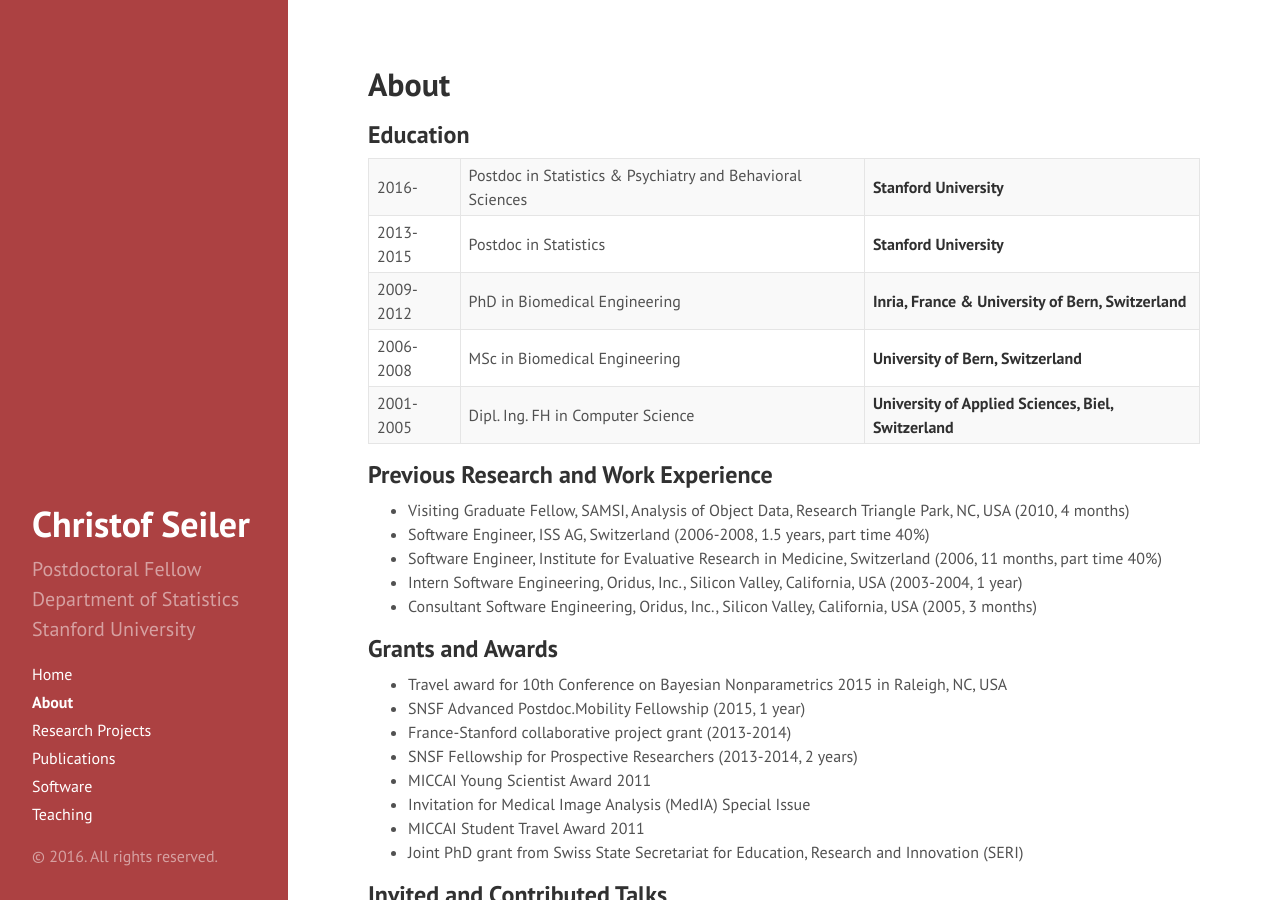
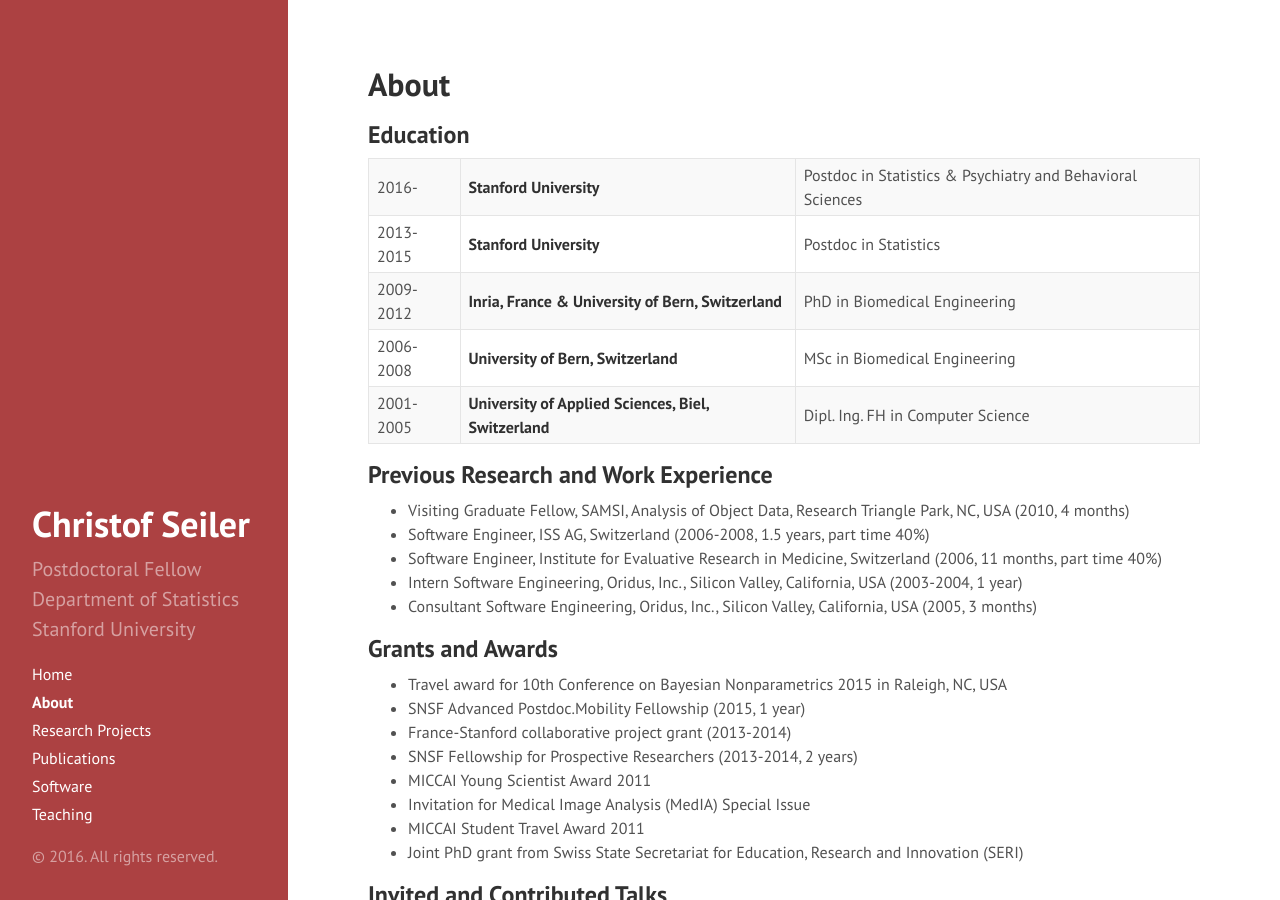
Before and after one commit to ChristofSeiler/ChristofSeiler.github.io, a Jekyll site: the page built from about.md, in a window 1280 px wide and 900 px high. Built offline with Jekyll 4.4.1, drawn with Linux system fonts in a browser that asks for light colours.

Commit message:
change column order

```diff
--- a/about.md
+++ b/about.md
@@ -5,11 +5,11 @@
 
 ## Education
 
-2016-     | Postdoc in Statistics & Psychiatry and Behavioral Sciences | **Stanford University**
-2013-2015 | Postdoc in Statistics                                      | **Stanford University**
-2009-2012 | PhD in Biomedical Engineering                              | **Inria, France & University of Bern, Switzerland**
-2006-2008 | MSc in Biomedical Engineering                              | **University of Bern, Switzerland**
-2001-2005 | Dipl. Ing. FH in Computer Science                          | **University of Applied Sciences, Biel, Switzerland**
+2016-     | **Stanford University** | Postdoc in Statistics & Psychiatry and Behavioral Sciences
+2013-2015 | **Stanford University** | Postdoc in Statistics
+2009-2012 | **Inria, France & University of Bern, Switzerland** | PhD in Biomedical Engineering
+2006-2008 | **University of Bern, Switzerland** | MSc in Biomedical Engineering
+2001-2005 | **University of Applied Sciences, Biel, Switzerland** | Dipl. Ing. FH in Computer Science
 
 ## Previous Research and Work Experience
 
```
